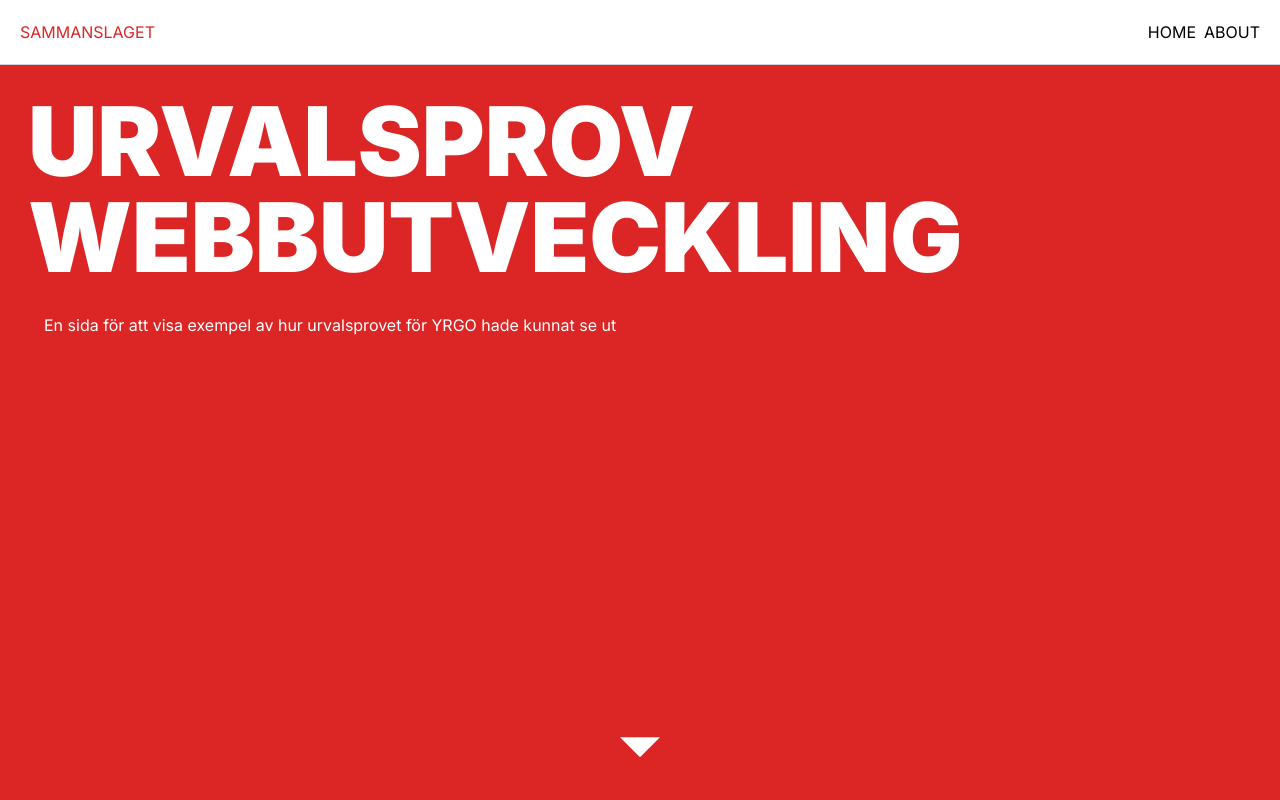
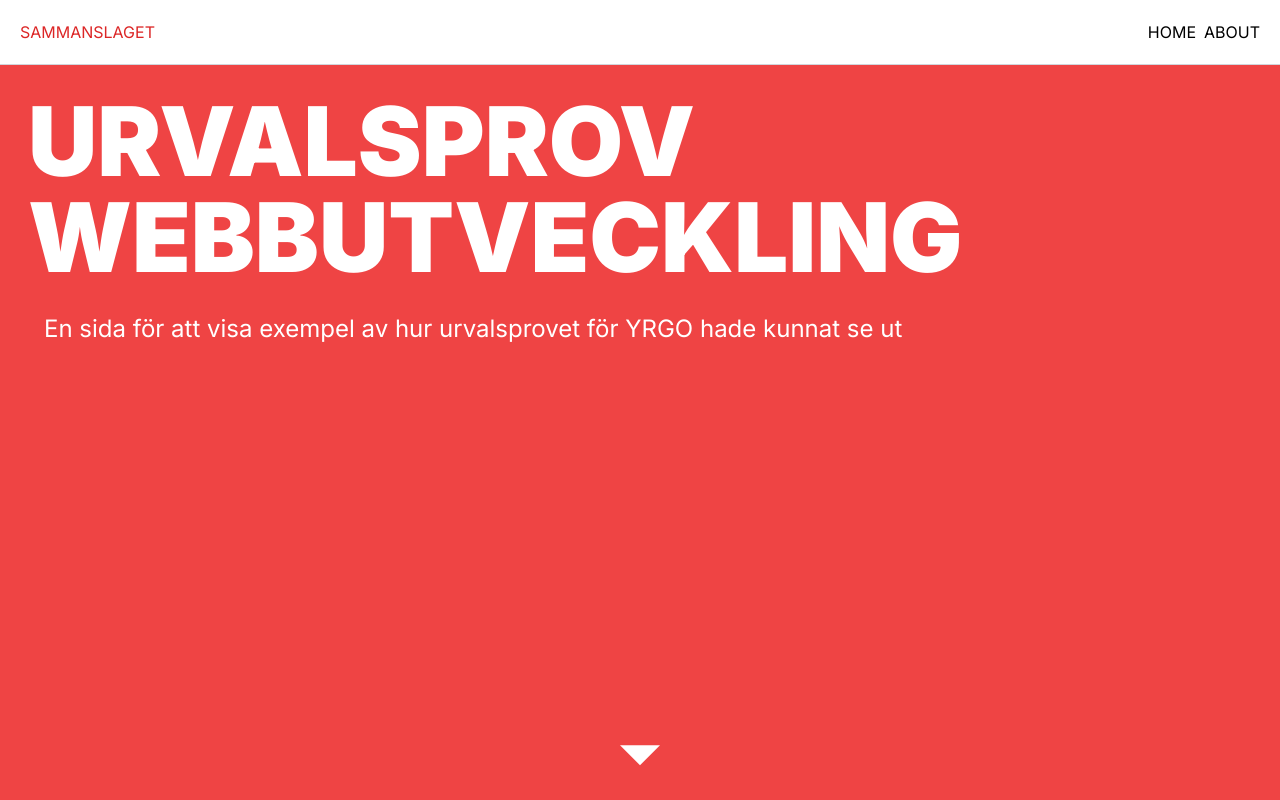
Before and after one commit to AnnaBrum/Sammanslaget, a Next.js app: page / in a window 1280 px wide. Shown: the top 800 px of the page. Built offline with nearby package versions, Linux system fonts and the light colour scheme.

Commit message:
changed some colors

```diff
--- a/src/app/page.jsx
+++ b/src/app/page.jsx
@@ -16,11 +16,11 @@ const imagesSecond = [
 export default function Home() {
   return (
     <main>
-      <div className="bg-red-600 h-screen min-h-full">
+      <div className="bg-red-500 h-screen min-h-full --tw-bg-opacity:1">
         <h1 className="text-4xl sm:text-5xl md:text-7xl lg:text-8xl uppercase font-black p-7 [font-variation-settings:'wght'_900] hover:[font-variation-settings:'wght'_10] transition-[font-variation-settings] duration-200 text-white">
           Urvalsprov Webbutveckling{" "}
         </h1>
-        <p className = "text-white text-1xl ml-11"> En sida för att visa exempel av hur urvalsprovet för YRGO hade kunnat se ut</p>
+        <p className = "text-white text-2xl ml-11"> En sida för att visa exempel av hur urvalsprovet för YRGO hade kunnat se ut</p>
         <JumpingArrow/>
         <div>
 
```
